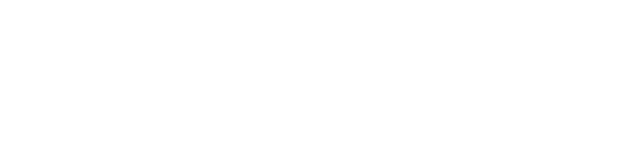
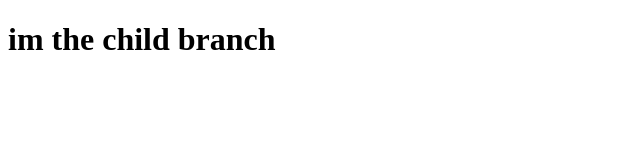
Before and after one commit to OmkarMuttewar/NewRepo, a plain HTML site: page index.html in a window 1280 px wide. Shown: the whole page, without its empty margins (0-640 px from the left). Drawn offline with Linux system fonts and the light colour scheme.

Commit message:
headeing for chils branch

```diff
--- a/index.html
+++ b/index.html
@@ -1,7 +1,7 @@
 <!DOCTYPE html>
 <head></head>
 <body>
-
+<h1>im the child branch</h1>
 
 
 </body>
```
